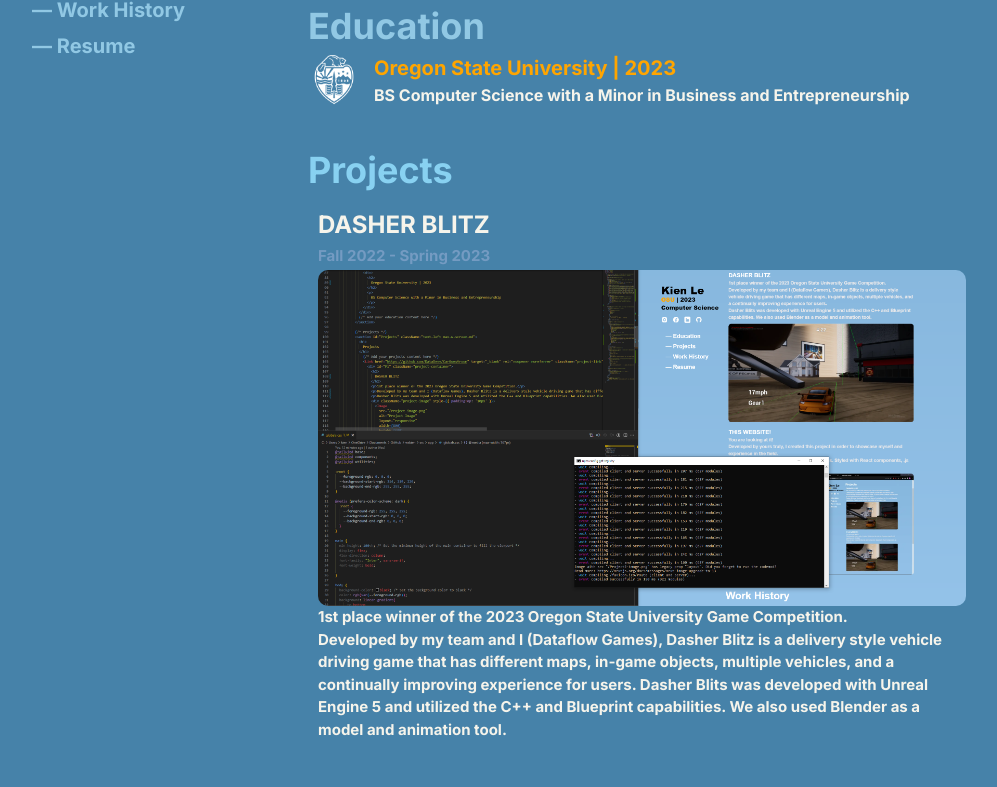
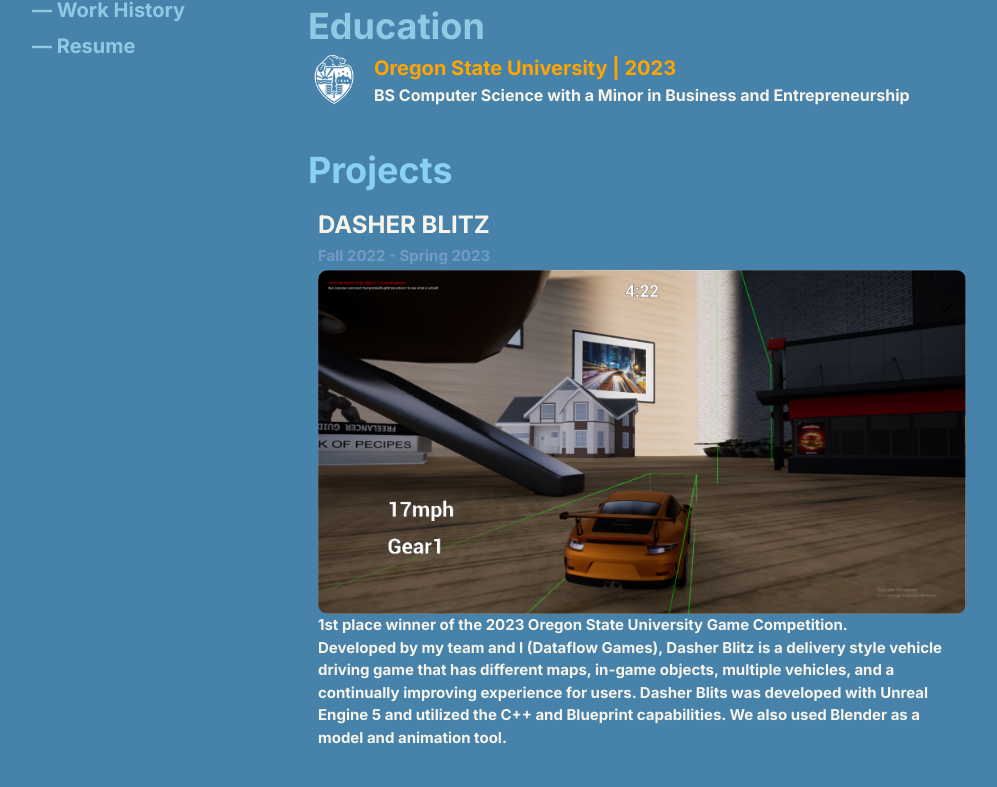
Before and after one commit to kleDevv/wskien, a Next.js app: page / in a window 1280 px wide. Shown: the part 380-1167 px from the top of the page, without its empty margins (64-1061 px from the left). Built offline with nearby package versions, Linux system fonts and the light colour scheme.

Commit message:
test
test2

```diff
--- a/src/app/page.js
+++ b/src/app/page.js
@@ -97,6 +97,7 @@
                   alt="OSU Logo"
                   width={50}
                   height={50}
+                  style={{ maxWidth: '100%', borderRadius: '10px' }}
                 />
               </div>
               <div>
@@ -124,7 +125,7 @@
                   </div>
                   <div className="project-image" style={{ paddingTop: '2px' }}>
                     <Image
-                      src='/Project2-image2.png'
+                      src={project.imageSrc}
                       alt="Project Image"
                       layout="responsive"
                       width={800}
```
